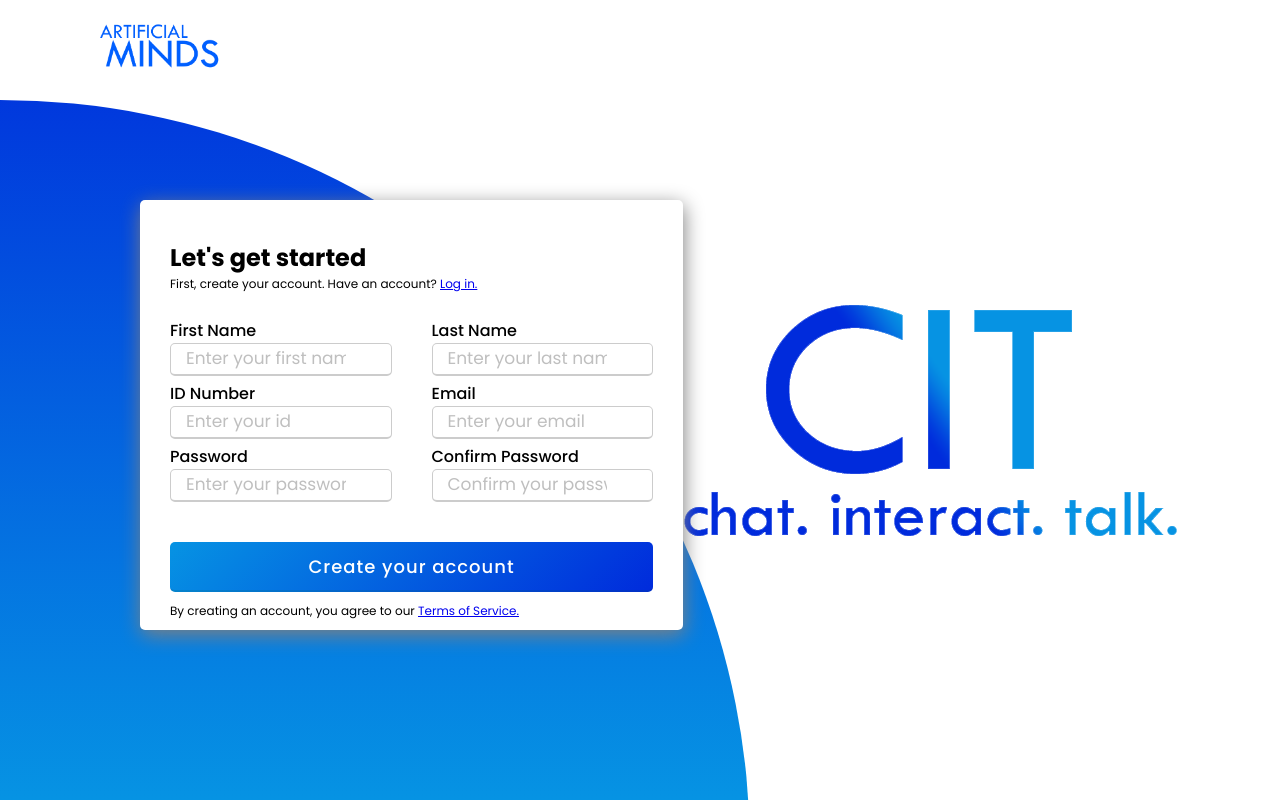
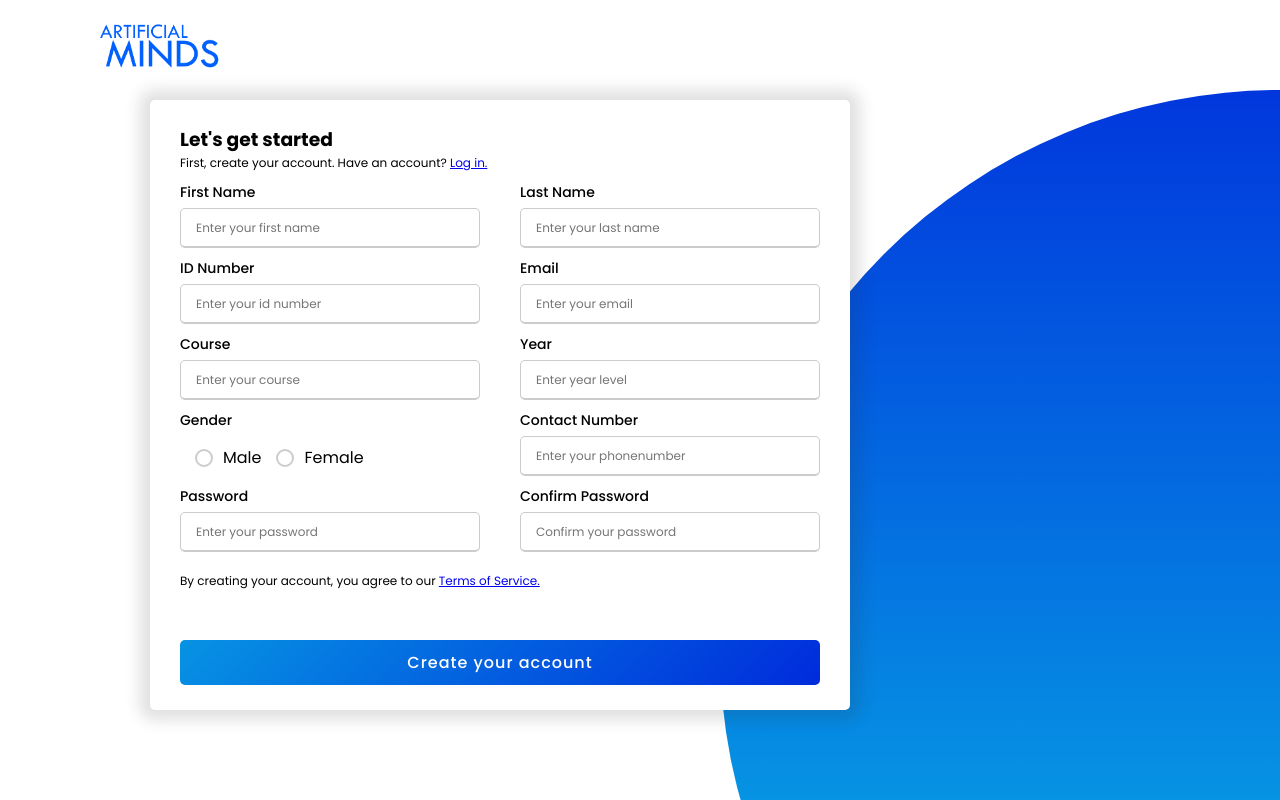
Before and after one commit to justindy12/artificialminds, a Django app: page /register in a window 1280 px wide. Run offline with Django 4.2, Linux system fonts and the light colour scheme.

Commit message:
Update UI

```diff
--- /dev/null
+++ b/MyProject/capstone/sample/static/css/register.css
@@ -0,0 +1,178 @@
+@import url('https://fonts.googleapis.com/css2?family=Poppins:wght@200;300;400;500;600;700&display=swap');
+*{
+  margin: 0;
+  padding: 0;
+  box-sizing: border-box;
+  font-family: 'Poppins',sans-serif;
+}
+
+header {
+    position: absolute;
+    top: 0;
+    left: 0;
+    width: 100%;
+    padding: 20px 100px;
+    display: flex;
+    justify-content: space-between;
+    align-items: center;
+}
+
+header .logo {
+    position: relative;
+    max-width: 120px;
+}
+
+header ul {
+    position: relative;
+    display: flex;
+}
+
+header ul li {
+    list-style: none;
+}
+
+header ul li a {
+    display: inline-block;
+    color: #333;
+    font-weight: 400;
+    margin-left: 40px;
+    text-decoration: none;
+}
+body{
+    height: 100vh;
+    display: flex;
+    padding: 10px;
+}
+
+.container{
+    position: relative;
+    margin-top: 90px;
+    margin-left: 20%;
+    max-width: 700px;
+    width: 100%;
+    background-color: #fff;
+    padding: 25px 30px;
+    border-radius: 5px;
+    box-shadow: 0px 0px 15px 10px rgb(50 47 47 / 15%);
+}
+.content form .user-details{
+  display: flex;
+  flex-wrap: wrap;
+  justify-content: space-between;
+  margin: 10px 0 10px 0;
+}
+form .user-details .input-box{
+  margin-bottom: 10px;
+  width: calc(100% / 2 - 20px);
+}
+form .input-box span.details{
+  display: block;
+  font-weight: 500;
+  margin-bottom: 5px;
+  font-size: 14px;
+}
+.user-details .input-box input{
+  height: 40px;
+  width: 100%;
+  outline: none;
+  font-size: 12px;
+  border-radius: 5px;
+  padding-left: 15px;
+  border: 1px solid #ccc;
+  border-bottom-width: 2px;
+  transition: all 0.3s ease;
+}
+.user-details .input-box input:focus,
+.user-details .input-box input:valid{
+  border-color: #002BDC;
+}
+ form .gender-details .gender-title{
+  font-size: 14px;
+  font-weight: 500;
+ }
+ form .category{
+   display: flex;
+   width: 80%;
+   margin: 14px 0 ;
+   justify-content: space-between;
+ }
+ form .category label{
+   display: flex;
+   align-items: center;
+   cursor: pointer;
+ }
+ form .category label .dot{
+  height: 18px;
+  width: 18px;
+  border-radius: 50%;
+  margin-right: 10px;
+  border: 2px solid #ccc;
+  transition: all 0.3s ease;
+  margin-left: 15px;
+}
+
+ #dot-1:checked ~ .category label .one,
+ #dot-2:checked ~ .category label .two {
+   background: #002BDC;
+ }
+
+ form input[type="radio"]{
+   display: none;
+ }
+ form .button{
+   height: 45px;
+   margin-top: 50px;
+ }
+ form .button input{
+   height: 100%;
+   width: 100%;
+   border-radius: 5px;
+   border: none;
+   color: #fff;
+   font-size: 16px;
+   font-weight: 500;
+   letter-spacing: 1px;
+   cursor: pointer;
+   transition: all 0.3s ease;
+   background: linear-gradient(135deg, #0693E3, #002BDC);
+ }
+ form .button input:hover{
+  /* transform: scale(0.99); */
+
+  background: linear-gradient(-135deg, #0693E3, #002BDC);
+  }
+ @media(max-width: 584px){
+ .container{
+  max-width: 100%;
+}
+form .user-details .input-box{
+    margin-bottom: 15px;
+    width: 100%;
+  }
+  form .category{
+    width: 100%;
+  }
+  .content form .user-details{
+    max-height: 300px;
+    overflow-y: scroll;
+  }
+  .user-details::-webkit-scrollbar{
+    width: 5px;
+  }
+  }
+  @media(max-width: 459px){
+  .container .content .category{
+    flex-direction: column;
+  }
+}
+
+
+.circle {
+    position: absolute;
+    top: 0;
+    left: 0;
+    width: 100%;
+    height: 100%;
+    background-image: linear-gradient(180deg, #002BDC, #0693E3);
+    clip-path: circle(560px at right 650px);
+}
--- a/MyProject/capstone/sample/static/css/style.css
+++ b/MyProject/capstone/sample/static/css/style.css
@@ -170,15 +170,13 @@ header ul li a {
     clip-path: circle(700px at right -100px);
 }  */
 
-.container{
+.container {
     position: relative;
-    margin-left: 40px;
-    margin-top: 30px;
-    max-width: 600px;
+    margin: 30px 40px 30px 40px;
+    max-width: 800px;
     width: 100%;
     background: #fff;
-    padding: 40px 30px 50px 30px;
-    padding-bottom: 0px;
+    padding: 30px;
     border-radius: 5px;
     box-shadow: 1px 5px 20px grey;
 }
@@ -213,6 +211,19 @@ form .input-box span.details{
     border-color: #002BDC;
 }
 
+.user-details .input-box input{
+    height: 33px;
+    width: 100%;
+    outline: none;
+    font-size: 14px;
+    border-radius: 5px;
+    padding-left: 15px;
+    margin-bottom: 5px;
+    border: 1px solid #ccc;
+    border-bottom-width: 2px;
+    transition: all 0.3s ease;
+}
+
 form .button{
     margin: 0;
 }
@@ -229,9 +240,40 @@ form .button input{
     transition: all 0.3s ease;
     background: linear-gradient(135deg, #0693E3, #002BDC);
 }
+
 form .button input:hover{
 /* transform: scale(0.99); */
     background: linear-gradient(-135deg, #0693E3, #002BDC);
+}
+form .gender-details .gender-title{
+    font-size: 20px;
+    font-weight: 500;
+}
+form .category{
+    display: flex;
+    width: 10%;
+    margin: 14px 0 ;
+    justify-content: space-between;
+}
+form .category label{
+    display: flex;
+    align-items: center;
+    cursor: pointer;
+}
+form .category label .dot{
+height: 10px;
+width: 10px;
+border-radius: 50%;
+margin-right: 10px;
+background: #d9d9d9;
+border: 5px solid transparent;
+transition: all 0.3s ease;
+}
+#dot-1:checked ~ .category label .one,
+#dot-2:checked ~ .category label .two,
+#dot-3:checked ~ .category label .three{
+    background: #9b59b6;
+    border-color: #d9d9d9;
 }
 @media(max-width: 600px){
     .container{
@@ -252,6 +294,7 @@ form .button input:hover{
         width: 5px;
     }
 }
+
 @media(max-width: 459px){
     .container .content .category{
         flex-direction: column;
@@ -346,8 +389,8 @@ form input{
     width: 100%;
     height: 100%;
     outline: none;
-    padding: 0 45px;
-    font-size: 18px;
+    padding: 15px;
+    font-size: 14px;
     background: none;
     caret-color: #5372F0;
     border-radius: 5px;
@@ -355,6 +398,7 @@ form input{
     border-bottom-width: 2px;
     transition: all 0.2s ease;
 }
+
 form .field input:focus,
 form .field.valid input{
     border-color: #5372F0;
@@ -366,7 +410,7 @@ form .field.error input{
 .field .input-area i{
     position: absolute;
     top: 50%;
-    font-size: 18px;
+    font-size: 12px;
     pointer-events: none;
     transform: translateY(-50%);
 }
@@ -415,6 +459,7 @@ form .pass-txt{
     text-decoration: underline;
 }
 form input[type="submit"]{
+    font-size: 18px;
     height: 50px;
     margin-top: 35px;
     margin-bottom: 10px;
--- a/MyProject/capstone/sample/templates/base.html
+++ b/MyProject/capstone/sample/templates/base.html
@@ -9,7 +9,6 @@
         {% block css %} {% endblock %}
         <link rel="shortcut icon" type="image/png" href="../static/img/images/favicon1.png">
         <link rel="stylesheet" href="https://cdnjs.cloudflare.com/ajax/libs/font-awesome/6.0.0/css/all.css">
-        {% block bootstrap %} {% endblock %}
         <script src="https://kit.fontawesome.com/a076d05399.js"></script>
 
       </head>
@@ -39,11 +38,8 @@
               </li>
             </ul>
         </nav>
-        <section class="center">
 
           {% block content %}{% endblock %}
 
-        </section>
-
       </body>
     </html>
--- a/MyProject/capstone/sample/templates/contact.html
+++ b/MyProject/capstone/sample/templates/contact.html
@@ -9,7 +9,7 @@
     <link rel="stylesheet" type="text/css" href="../static/css/contact.css">
     {% endblock%}
 
-    {% block nav_about %}active{% endblock %}
+    {% block nav_contact %}active{% endblock %}
 
 {% block content %}
 <h2>contact PAGE</h2>
--- a/MyProject/capstone/sample/templates/index.html
+++ b/MyProject/capstone/sample/templates/index.html
@@ -6,7 +6,7 @@
   <meta name="viewport" content="width=device-width, initial-scale=1.0">
   <meta http-equiv="X-UA-Compatible" content="ie=edge">
   <meta name="copyright" content="MACode ID, https://macodeid.com/">
-  <title>Home | CIT by ArtificialMinds</title>
+  <title>ArtificialMinds</title>
   <link rel="shortcut icon" type="image/png" href="../static/img/images/favicon1.png">
   <link rel="stylesheet" href="../static/css/style.css">
 </head>
--- a/MyProject/capstone/sample/templates/login.html
+++ b/MyProject/capstone/sample/templates/login.html
@@ -45,13 +45,13 @@
                 </div>
                 <div class="error error-txt">Password can't be blank</div>
               </div>
-              <div class="pass-txt"><a href="#">Forgot password?</a></div>
-              <input type="submit" value="Continue">
+              <div class="pass-txt" style="font-size: 12px;"><a href="#">Forgot password?</a></div>
+              <input class="btn" type="submit" value="Continue">
               {% for message in messages %}
               <h6 style="color:red"> {{message}} </h6>
           {% endfor %}
             </form>
-            <div class="sign-txt"><p>By continuing, you agree to our <a href="#">Terms of Service.</a></p></div>
+            <div class="sign-txt" style="font-size: 14px;" ><p>By continuing, you agree to our <a href="#">Terms of Service.</a></p></div>
           </div>
 
           <script src="script.js"></script>
--- a/MyProject/capstone/sample/templates/logout.html
+++ b/MyProject/capstone/sample/templates/logout.html
@@ -8,7 +8,7 @@
     <link rel="stylesheet" type="text/css" href="../static/css/logout.css">
     {% endblock%}
 
-    {% block nav_about %}active{% endblock %}
+    {% block nav_logout %}active{% endblock %}
 
 {% block content %}
     <h2>logout</h2>
--- a/MyProject/capstone/sample/templates/register.html
+++ b/MyProject/capstone/sample/templates/register.html
@@ -10,66 +10,96 @@
     <meta name="viewport" content="width=device-width, initial-scale=1.0">
     <title>Sign Up | CIT by ArtificialMinds</title>
     <link rel="shortcut icon" type="image/png" href="../static/img/images/favicon1.png">
-    <link rel="stylesheet" href="../static/css/style.css">
+    <link rel="stylesheet" href="../static/css/register.css">
 </head>
 <body>
     <section>
         <header>
             <a href="{% url 'sample:index' %}"><img src="../static/img/images/logoV2.png" class="logo"></a>
         </header>
-        <div class="circle1">
+        <div class="circle">
+
+            <div class="content">
+                    <div class="imgBox">
+                        <img src="../static/img/images/img4.png" class="logo" style="width: 500px; height:auto; margin-right: 10px;">
                     </div>
-        <!-- <div class="circle2">
-        </div> -->
+            </div>
+        </div>
             <div class="container">
-            <h2>Let's get started</h2>
+                <h3>Let's get started</h3>
                 <p style="font-size: 12px;">First, create your account. Have an account? <a href="{% url 'sample:login' %}">Log in.</a></p>
-            <br>
                 <div class="content">
-                <form action="#" method="POST">
-                    {% csrf_token %}
+                    <form action="#">
                         <div class="user-details">
                             <div class="input-box">
                                 <span class="details">First Name</span>
-                            <input type="text" name="firstname" placeholder="Enter your first name" required>
+                                <input type="text" placeholder="Enter your first name" required>
                             </div>
                             <div class="input-box">
                                 <span class="details">Last Name</span>
-                            <input type="text" name="lastname" placeholder="Enter your last name" required>
+                                <input type="text" placeholder="Enter your last name" required>
                             </div>
                             <div class="input-box">
                                 <span class="details">ID Number</span>
-                            <input type="text" name="idnum"  placeholder="Enter your id" required>
+                                <input type="text" placeholder="Enter your id number" required>
                             </div>
                             <div class="input-box">
                                 <span class="details">Email</span>
-                            <input type="email" name="email" placeholder="Enter your email" required>
+                                <input type="text" placeholder="Enter your email" required>
+                            </div>
+                            <div class="input-box">
+                                <span class="details">Course</span>
+                                <input type="text" placeholder="Enter your course" required>
+                            </div>
+                            <div class="input-box">
+                                <span class="details">Year</span>
+                                <input type="text" placeholder="Enter year level" required>
+                            </div>
+                            <div class="gender-details">
+                                <input type="radio" name="gender" id="dot-1">
+                                <input type="radio" name="gender" id="dot-2">
+                                <span class="gender-title">Gender</span>
+                                <div class="category">
+                                    <label for="dot-1">
+                                        <span class="dot one"></span>
+                                        <span class="gender">Male</span>
+                                    </label>
+                                    <label for="dot-2">
+                                        <span class="dot two"></span>
+                                        <span class="gender">Female</span>
+                                    </label>
+                                </div>
+                            </div>
+                            <div class="input-box">
+                                <span class="details">Contact Number</span>
+                                <input type="" placeholder="Enter your phonenumber" required>
                             </div>
                             <div class="input-box">
                                 <span class="details">Password</span>
-                            <input type="password" name="password"  placeholder="Enter your password" required>
+                                <input type="password" placeholder="Enter your password" required>
                             </div>
                             <div class="input-box">
                                 <span class="details">Confirm Password</span>
-                            <input type="password" name="cpassword"  placeholder="Confirm your password" required>
+                                <input type="password" placeholder="Confirm your password" required>
                             </div>
                             </div>
+
                             <div class="message" style="color: red">
                                 {% for message in messages %}
                                     <h5> {{message}} </h5>
                                 {% endfor %}
                             </div>
+                            <p style="font-size: 12px;">By creating your account, you agree to our <a href="#">Terms of Service.</a></p>
                             <div class="button">
                                 <input type="submit" value="Create your account">
                             </div>
-
-                    <p class="terms">By creating an account, you agree to our <a href="#">Terms of Service.</a></p>
                     </form>
                 </div>
+
             </div>
-        <div class="imgBox1">
+        <!-- <div class="imgBox1">
             <img src="../static/img/images/img2.png" class="img3">
-        </div>
+        </div>  -->
 
 
     </section>
--- a/MyProject/capstone/sample/templates/setting.html
+++ b/MyProject/capstone/sample/templates/setting.html
@@ -8,7 +8,7 @@
     <link rel="stylesheet" type="text/css" href="../static/css/setting.css">
     {% endblock%}
 
-    {% block nav_about %}active{% endblock %}
+    {% block nav_setting %}active{% endblock %}
 
 {% block content %}
     <h2>settings PAGE</h2>
```
Also changed, not shown: MyProject/capstone/sample/static/css/base.css (+0 -8 lines), MyProject/capstone/sample/static/css/home.css (+30 -9 lines), MyProject/capstone/sample/static/css/setappointment.css (+73 -0 lines), MyProject/capstone/sample/templates/home.html (+14 -5 lines), MyProject/capstone/sample/templates/setappointment.html (+69 -44 lines), MyProject/capstone/sample/static/img/images/appointment2.png, MyProject/capstone/sample/static/img/images/survey.png (added). Lines whose indentation alone changed are shown as unchanged.
